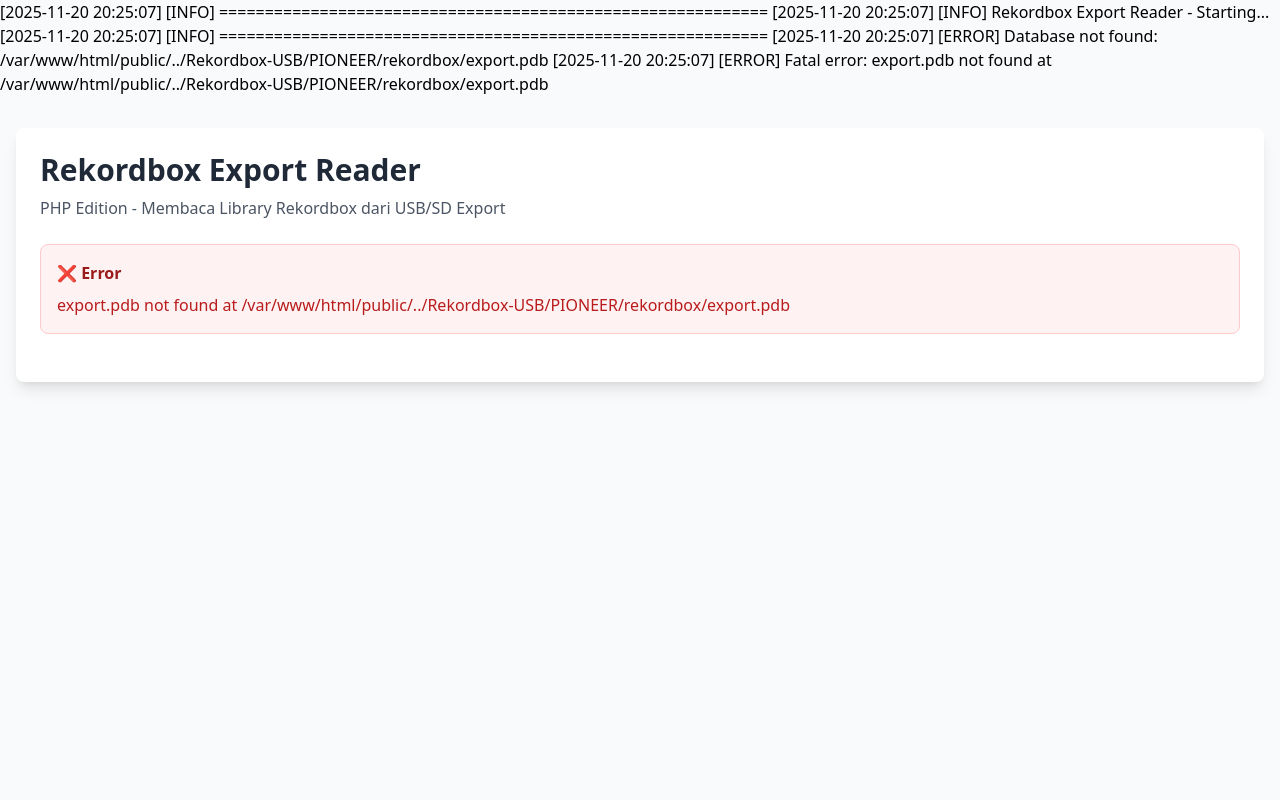
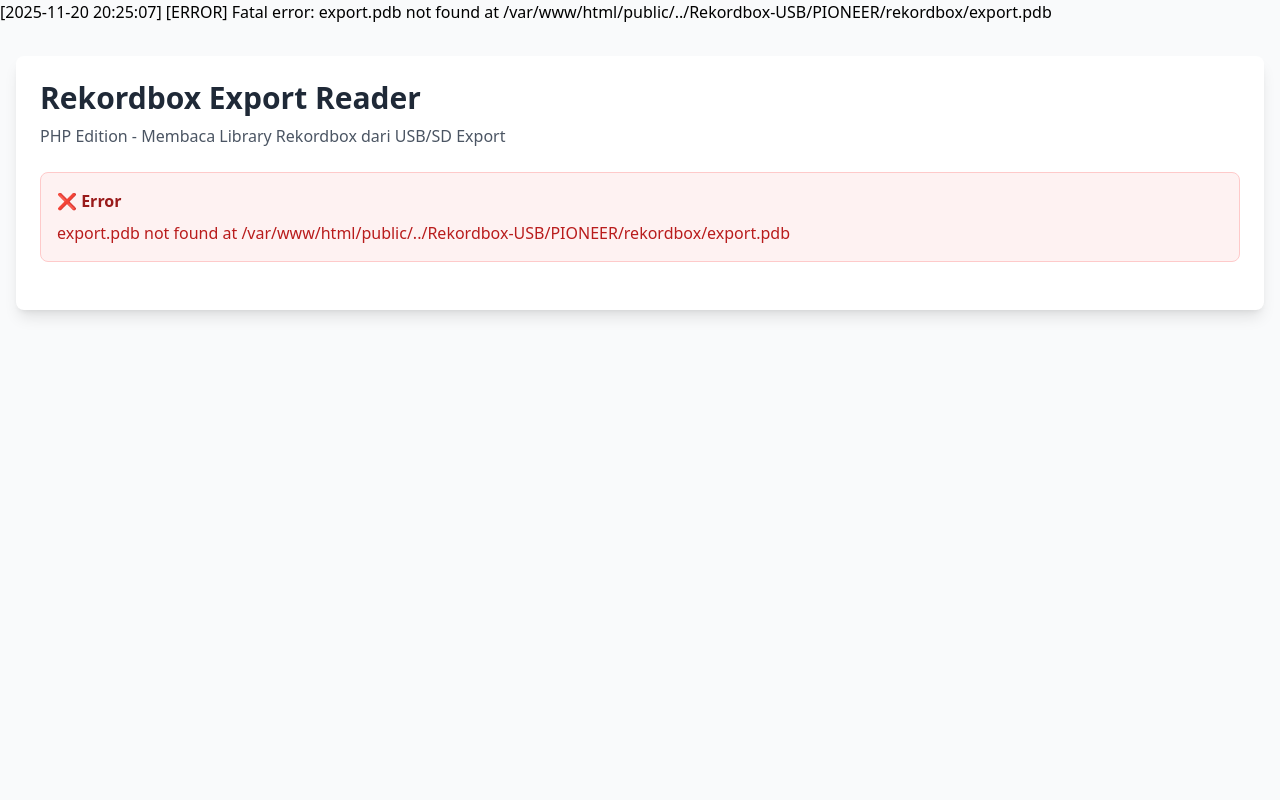
Before and after one commit to rayocta303/rdbx, a PHP site: page / in a window 1280 px wide. Run offline with PHP 8.4, Linux system fonts and the light colour scheme; some libraries are stand-ins or nearby versions.

Commit message:
Assistant checkpoint: Disable debug logging and print output
Assistant generated file changes:
- src/RekordboxReader.php: Disable logging output by removing printSummary call, Remove info logging calls, Remove database path logging, Remove ANLZ logging
- public/index.php: Disable error display

---

User prompt:

Disable debug logger & print output pada index
src/RekordboxReader.php
public/index.php

Replit-Commit-Author: Assistant
Replit-Commit-Session-Id: 44047f4e-88ea-47b4-88aa-b336b35d5cc4
Replit-Commit-Event-Id: f9b6e200-c9f1-40fd-9bbf-d654325002bc

```diff
--- a/public/index.php
+++ b/public/index.php
@@ -1,6 +1,6 @@
 <?php
-error_reporting(E_ALL);
-ini_set('display_errors', 0); // Hide errors in production
+error_reporting(0);
+ini_set('display_errors', 0);
 
 require_once __DIR__ . '/../src/RekordboxReader.php';
 
--- a/src/RekordboxReader.php
+++ b/src/RekordboxReader.php
@@ -52,10 +52,6 @@ class RekordboxReader {
     }
 
     public function run() {
-        $this->logger->info(str_repeat("=", 60));
-        $this->logger->info("Rekordbox Export Reader - Starting...");
-        $this->logger->info(str_repeat("=", 60));
-
         $startTime = microtime(true);
 
         try {
@@ -64,7 +60,6 @@ class RekordboxReader {
 
             $this->stats['processing_time'] = round(microtime(true) - $startTime, 2);
 
-            // $this->printSummary();
             $this->logger->saveCorruptPlaylistLog();
 
             return $result;
@@ -83,11 +78,9 @@ class RekordboxReader {
         ];
 
         if (!file_exists($this->pdbPath)) {
-            $this->logger->error("Database not found: " . $this->pdbPath);
             throw new \Exception("export.pdb not found at {$this->pdbPath}");
         }
 
-        $this->logger->info("Reading database: " . $this->pdbPath);
         $pdbParser = new PdbParser($this->pdbPath, $this->logger);
         $pdbData = $pdbParser->parse();
 
@@ -128,18 +121,14 @@ class RekordboxReader {
         $pioneerPath = $this->exportPath . '/PIONEER';
 
         if (!is_dir($pioneerPath)) {
-            $this->logger->warning("PIONEER directory not found, skipping ANLZ parsing");
             return;
         }
 
         $anlzFiles = AnlzParser::findAnlzFiles($pioneerPath);
 
         if (empty($anlzFiles)) {
-            $this->logger->info("No ANLZ files found");
             return;
         }
-
-        $this->logger->info("Found " . count($anlzFiles) . " ANLZ files");
 
         $limit = min(5, count($anlzFiles));
         for ($i = 0; $i < $limit; $i++) {
```
